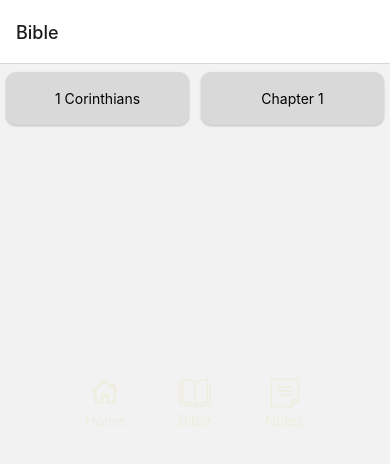
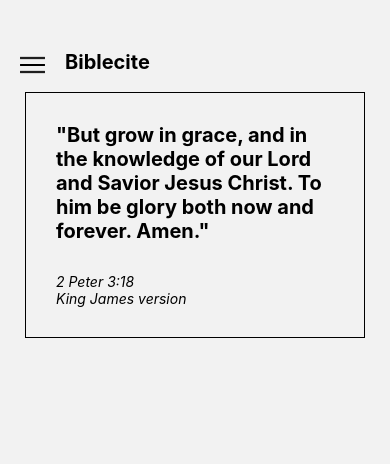
Before and after one commit to halourd/bible-app, a React Native app: screen /Home in a window 390 px wide. Shown: the top 464 px of the page. Built offline with nearby package versions, Linux system fonts and the light colour scheme.

Commit message:
Add dev/mar/Home

```diff
--- a/App.js
+++ b/App.js
@@ -6,7 +6,9 @@ import { NavigationContainer } from '@react-navigation/native';
 import { createStackNavigator } from '@react-navigation/stack';
 
 import Bible from './screens/Bible'
+import Home from './screens/Home'
 const Stack = createStackNavigator();
+
 
 export default class App extends Component {
   render(){
@@ -14,10 +16,14 @@ export default class App extends Component {
     <NavigationContainer>
         <StatusBar style="auto" />
         <Stack.Navigator>
-          <Stack.Screen
+          {/* <Stack.Screen
             name="Bible"
             component={Bible}
-
+          />   */}
+          <Stack.Screen
+            name="Home"
+            component={Home}
+            options={{headerShown: false}}
           />
         </Stack.Navigator>
     </NavigationContainer>
--- a/screens/Home.js
+++ b/screens/Home.js
@@ -0,0 +1,68 @@
+import 'react-native-gesture-handler';
+import { StatusBar } from 'expo-status-bar';
+import React, { Component } from 'react';
+import { StyleSheet, Text, View, TouchableOpacity, Image, ImageBackground, ImagePickerIOS } from 'react-native';
+import { NavigationContainer } from '@react-navigation/native';
+import { createStackNavigator } from '@react-navigation/stack';
+import NavigationBar from '../components/NavigationBar';
+
+import home_style from '../styles/SHome'
+
+// import Carousel from 'react-native-snap-carousel';
+
+const style = home_style
+
+export default class Home extends Component{
+
+    // _renderItem = ({item, index}) => {
+    //     return (
+    //         <View style={style.videosContainer}>
+    //                 <Text style={StyleSheet.content}>{item.title}</Text>
+    //         </View>
+    //     )
+    // }
+
+    render(){
+        return (
+            <View style={style.container}>
+                {/* <ImageBackground source={require('../assets/bg/home_bg.png')} resizeMode="cover" style={style.homeBg}> */}
+                <View style={style.homeNavbar}>
+                    <TouchableOpacity>
+                        <Image style={style.menu} source={require('../assets/pngs/burger-menu.png')}/>
+                    </TouchableOpacity>
+                    <Text style={style.title}>Biblecite</Text>
+                </View>
+                <View style={style.votdContainer}>
+                    <Text style={style.verse}>
+                        "But grow in grace, and in the
+                        knowledge of our Lord and
+                        Savior Jesus Christ. To him be
+                        glory both now and forever.
+                        Amen."
+                    </Text>
+                    <Text style={style.verseTitle}>
+                        2 Peter 3:18{"\n"}
+                        King James version
+                    </Text>
+                </View>
+                {/* <Carousel
+                ref={(c) => { this._carousel = c; }}
+                data={this.state.entries}
+                renderItem={this._renderItem}
+                sliderWidth={sliderWidth}
+                itemWidth={itemWidth}
+                /> */}
+                <View style={style.Selection}>
+                    <TouchableOpacity delayPressIn={0} style={style.SelectionButtons}>
+                    </TouchableOpacity>
+                    <TouchableOpacity style={style.SelectionButtons}>
+                    </TouchableOpacity>
+                </View>
+                {/* <NavigationBar
+                    name="Home"
+                /> */}
+                {/* </ImageBackground> */}
+            </View>
+        )
+    }
+}
--- /dev/null
+++ b/styles/SHome.js
@@ -0,0 +1,42 @@
+// STYLING FOR HOMPAGE VIEW
+
+import {StyleSheet} from "react-native";
+
+const home_style = StyleSheet.create ({
+    container: {
+        postion: 'relative',
+        zIndex: -1
+    },
+    homeNavbar: {
+        marginTop: 50,
+        flexDirection: "row"
+    },
+    menu: {
+        width: 25,
+        height: 30,
+        marginBottom: 2,
+        marginRight: 20,
+        marginLeft: 20
+    },
+    title: {
+        fontSize: 20,
+        fontWeight: "bold"
+    },
+    votdContainer: {
+        justifyContent: 'center',
+        padding: 30,
+        marginTop: 10,
+        borderWidth: 1,
+        margin: 25
+    },
+    verse: {
+        fontWeight: 'bold',
+        fontSize: 20
+    },
+    verseTitle: {
+        marginTop: 30,
+        fontStyle: 'italic'
+    }
+})
+
+export default home_style;
```
Also changed, not shown: assets/pngs/burger-menu.png (added).
